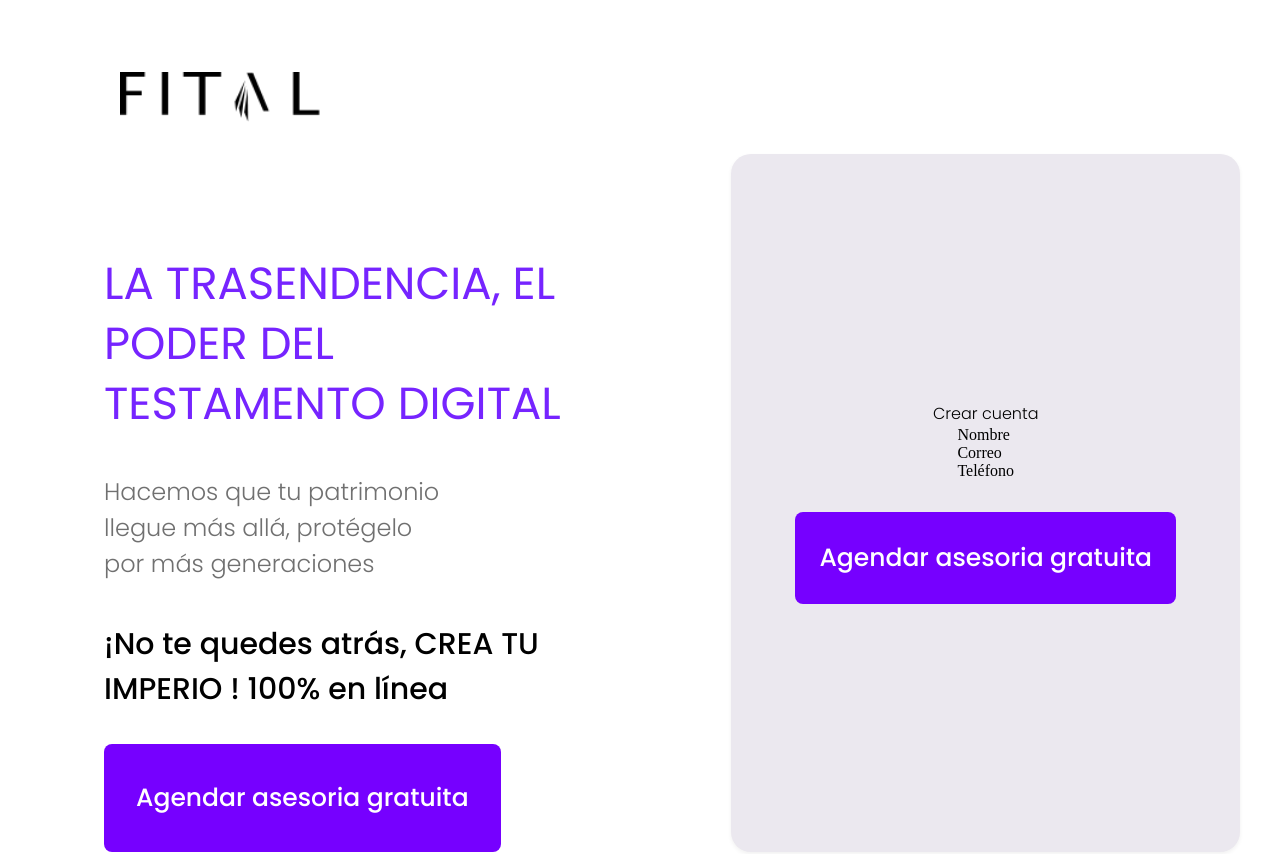
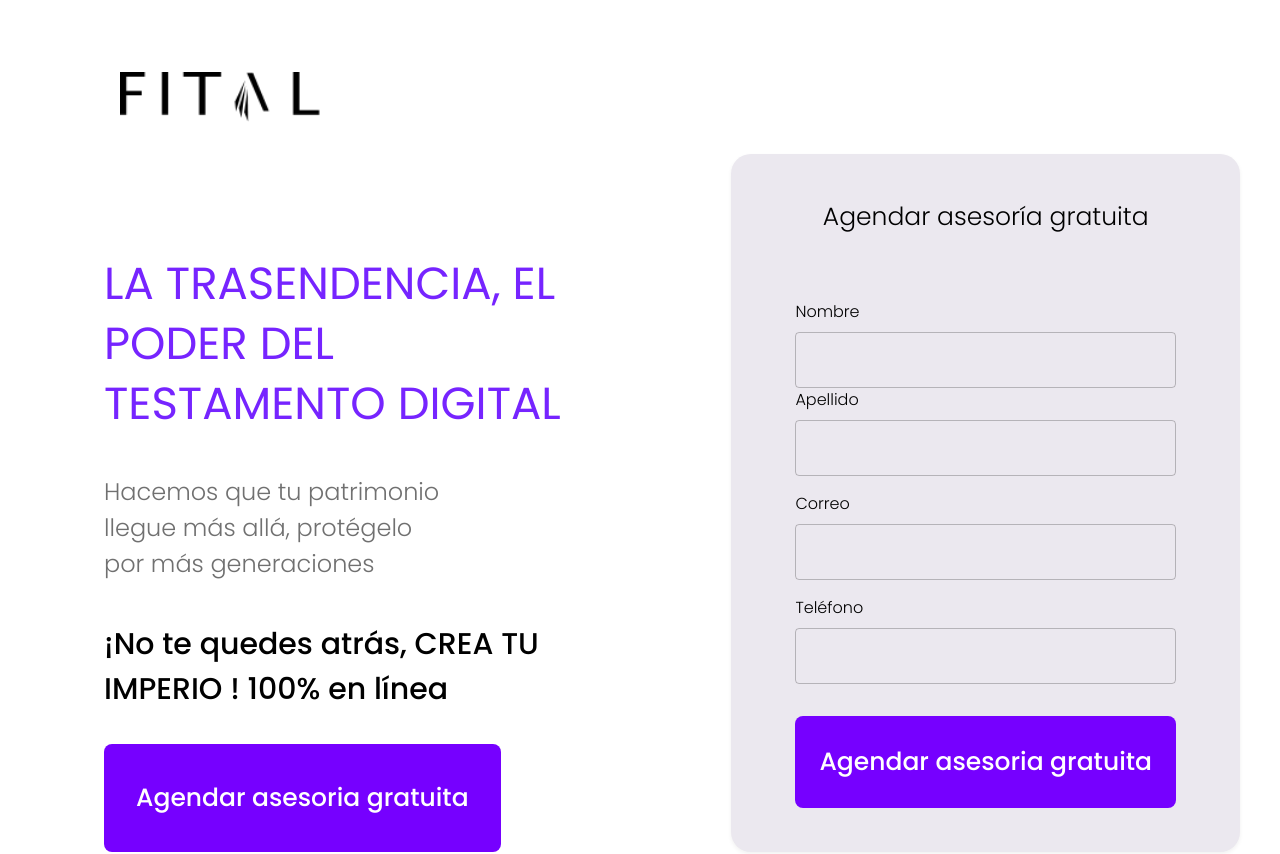
Before and after one commit to leonardomoralesgustavo/fital-new-landing, a Next.js app: page / in a window 1280 px wide. Shown: the top 854 px of the page. Built offline with nearby package versions, Linux system fonts and the light colour scheme.

Commit message:
form submit

```diff
--- a/components/sections/HomePage/HomeHeader/HomeHeader.tsx
+++ b/components/sections/HomePage/HomeHeader/HomeHeader.tsx
@@ -1,7 +1,27 @@
+import { addContactService } from "@/interfaces";
 import { Box, Button, TextField, Typography } from "@mui/material";
 import React from "react";
 
 export const HomeHeader = () => {
+  const handleSubmit = async (event: any) => {
+    event.preventDefault();
+
+    const data = await addContactService({
+      name: event.target.name.value,
+      last_name: event.target.lastName.value,
+      phone: event.target.phone.value,
+      email: event.target.email.value,
+    });
+    console.log(data);
+    if (!data.success) {
+      // setMsg({ text: data.errors![0], type: "error" });
+      console.log("Algo anda mal");
+    } else {
+      console.log("Enviado");
+      // onClose();
+      // window.open("https://fitalmx.com/thank_you", "_self");
+    }
+  };
   return (
     <>
       <Box
@@ -119,28 +139,41 @@ export const HomeHeader = () => {
               py: { xs: -4, sm: 5, md: 2, lg: 3, xl: 3 },
               height: { xs: "500px", md: "600px", lg: "650px", xl: "695px" },
               mr: { xs: 0, sm: 0, md: 2 },
+              gap: 8,
             }}
           >
-            <Typography>Crear cuenta</Typography>
+            <Typography sx={{ fontSize: "25px" }}>
+              Agendar asesoría gratuita
+            </Typography>
             <Box
-              component={"form"}
+              width={"100%"}
+              onSubmit={handleSubmit}
+              component="form"
               sx={{ display: "flex", flexDirection: "column" }}
             >
-              <label className="">Nombre</label>
-
-              <label className="text-aggentia-blue">Correo</label>
-
-              <label className="text-aggentia-blue">Teléfono</label>
-            </Box>
+              <Typography>Nombre</Typography>
+              <TextField name="name" type="text" sx={{ mt: 1 }} />
+              <Typography>Apellido</Typography>
+              <TextField name="lastName" type="text" sx={{ mt: 1 }} />
+              <Typography sx={{ mb: 0, mt: 2 }}>Correo</Typography>
+              <TextField name="email" type="text" sx={{ mt: 1 }} />
+              <Typography sx={{ mb: 0, mt: 2 }}>Teléfono</Typography>
+              <TextField name="phone" type="text" sx={{ mt: 1 }} />
               <Box display={"flex"} justifyContent={"left"} mt={4}>
                 <Button
+                  type="submit"
                   sx={{
                     bgcolor: "#7600FF",
                     color: "white",
                     py: { xs: 2, md: 2, lg: 3, xl: 4 },
                     px: { xs: 2, md: 2, lg: 3, xl: 3 },
                     borderRadius: 2,
-                  fontSize: { xs: "15px", md: "20px", lg: "25px", xl: "28px" },
+                    fontSize: {
+                      xs: "15px",
+                      md: "20px",
+                      lg: "25px",
+                      xl: "28px",
+                    },
                   }}
                 >
                   Agendar asesoria gratuita
@@ -149,6 +182,7 @@ export const HomeHeader = () => {
             </Box>
           </Box>
         </Box>
+      </Box>
     </>
   );
 };
--- /dev/null
+++ b/interfaces/Contact.ts
@@ -0,0 +1,27 @@
+import axios, { AxiosError } from "axios";
+
+export type AddContactBody = {
+  name: string;
+  last_name: string;
+  email: string;
+  phone: number;
+};
+
+export type BaseResponseTypes<T = any> = {
+  success: boolean;
+  errors?: string[];
+  data?: T;
+};
+
+export const addContactService = async (data: AddContactBody) => {
+  try {
+    const response = await axios.post<BaseResponseTypes>(
+      `${process.env.BASE_URL}contact/save`,
+      data
+    );
+    return response.data;
+  } catch (error) {
+    const err = error as AxiosError<BaseResponseTypes>;
+    return err.response!.data;
+  }
+};
--- /dev/null
+++ b/interfaces/index.ts
@@ -0,0 +1 @@
+export * from "./Contact";
--- a/next.config.js
+++ b/next.config.js
@@ -1,6 +1,9 @@
 /** @type {import('next').NextConfig} */
 const nextConfig = {
   reactStrictMode: true,
-}
+  env: {
+    BASE_URL: process.env.BASE_URL,
+  },
+};
 
 module.exports = nextConfig
--- a/package.json
+++ b/package.json
@@ -16,6 +16,7 @@
     "@types/react": "18.2.19",
     "@types/react-dom": "18.2.7",
     "autoprefixer": "10.4.14",
+    "axios": "^1.4.0",
     "eslint": "8.46.0",
     "eslint-config-next": "13.4.13",
     "next": "13.4.13",
```
Also changed, not shown: 2 other files (tests, documents, lock files or other folders). Lines whose indentation alone changed are shown as unchanged.
